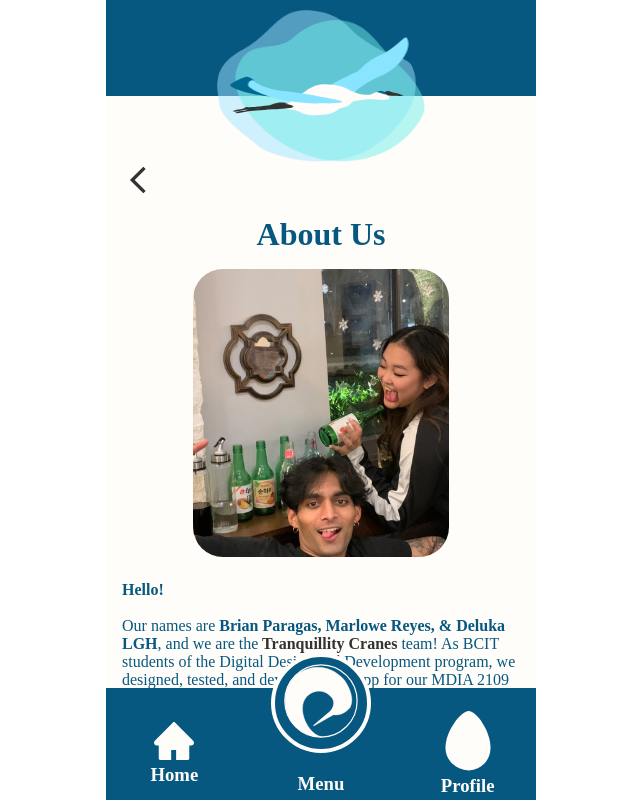
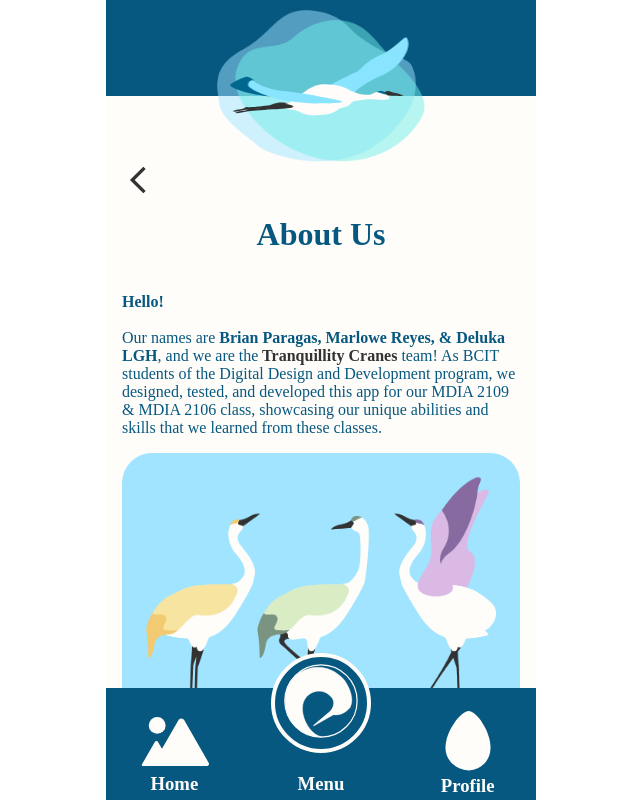
Before and after one commit to marlowereyes/Tranquillity-Cranes, a Next.js app: page /us in a window 1280 px wide. Shown: the top 800 px of the page, without its empty margins (319-959 px from the left). Built offline with nearby package versions, Linux system fonts and the light colour scheme.

Commit message:
changing icons and images

```diff
--- /dev/null
+++ b/components/Icons/Home.js
@@ -0,0 +1,17 @@
+
+export default(props) => (
+    <svg
+      width={70}
+      height={55}
+      viewBox="0 0 50 35"
+      fill="none"
+      xmlns="http://www.w3.org/2000/svg"
+      {...props}
+    >
+      <path
+        d="M49.8322 32.9383L49.8458 32.9303L32.3531 2.34847L32.3458 2.35271C31.9606 1.555 31.1566 1 30.218 1C29.761 1.00054 29.3139 1.13437 28.9305 1.38539C28.5472 1.6364 28.2438 1.9939 28.057 2.41485L16.4157 22.7666L13.5655 17.7838L13.5618 17.786C13.4601 17.5726 13.3009 17.3924 13.1024 17.2662C12.9039 17.1399 12.6742 17.0727 12.4395 17.0722C11.9323 17.0722 11.4972 17.3791 11.3009 17.8168L2.99181 32.3445H2.95445V32.4093L2.14996 33.8156C2.05304 33.9422 2.00032 34.0976 2 34.2575C2 34.6633 2.32569 34.992 2.72715 34.992C2.80713 34.992 2.88237 34.9761 2.95445 34.9517V35H48.7304V34.9734C49.0754 34.9467 49.3977 34.7896 49.6331 34.5336C49.8684 34.2775 49.9994 33.9413 50 33.5921C49.9988 33.3634 49.9411 33.1387 49.8322 32.9383Z"
+        fill="#FFFDFA"
+      />
+      <circle cx={13} cy={6} r={6} fill="#FFFDFA" />
+    </svg>
+  );
--- /dev/null
+++ b/components/Icons/Relax.js
@@ -0,0 +1,22 @@
+export default(props) => (
+    <svg
+      width={35}
+      height={35}
+      viewBox="0 0 30 30"
+      fill="none"
+      xmlns="http://www.w3.org/2000/svg"
+      {...props}
+    >
+      <g clipPath="url(#clip0_1212_850)">
+        <path
+          d="M15.8783 12.6318L0.426364 27.6019C-0.142121 28.1529 -0.142121 29.0438 0.426364 29.589C0.994849 30.1341 1.9141 30.1399 2.47654 29.589L7.00023 25.2046C7.44776 25.4742 7.92553 25.6852 8.43958 25.82C11.149 26.5351 15.3642 26.6348 19.4767 23.9913C20.2145 23.5165 19.8274 22.5025 18.9445 22.5025H17.9708C17.6623 22.5025 17.4144 22.2621 17.4144 21.9632C17.4144 21.7229 17.5777 21.5177 17.8075 21.4474L23.7161 19.73C23.9217 19.6714 24.1032 19.5483 24.2241 19.3724C24.4902 18.9973 24.7442 18.6163 24.9861 18.2236C25.3611 17.6199 24.8954 16.8755 24.1697 16.8755H21.8353C21.5268 16.8755 21.2789 16.6351 21.2789 16.3362C21.2789 16.0959 21.4422 15.8907 21.672 15.8204L26.5646 14.3961C26.8428 14.314 27.0726 14.1147 27.1814 13.8509C28.9413 9.54863 29.7457 5.04117 29.9936 2.15147C30.042 1.57118 29.8122 1.00262 29.3889 0.592317C28.9655 0.182015 28.3789 -0.0407203 27.7802 0.00617136C22.7122 0.404751 12.8544 2.36834 7.34495 7.70813C2.50073 12.4032 2.46444 17.7136 3.34741 20.8847C3.47441 21.3477 4.07314 21.4474 4.4239 21.1074L14.3724 11.4712C14.7473 11.1078 15.3642 11.1078 15.7392 11.4712C16.0658 11.7877 16.1081 12.2683 15.8722 12.6318H15.8783Z"
+          fill="#FFFDFA"
+        />
+      </g>
+      <defs>
+        <clipPath>
+          <rect width={30} height={30} fill="white" />
+        </clipPath>
+      </defs>
+    </svg>
+  );
--- a/components/NavBar/index.js
+++ b/components/NavBar/index.js
@@ -3,13 +3,14 @@ import { useState } from 'react';
 import styles from './NavBar.module.css'
 import RadialMenu from '../RadialMenu';
 import Egg from '../Icons/Egg';
+import Home from '../Icons/Home';
 
 export default function NavBar(){
     return(
         <>
             <div className={styles.outerContainer}>
                 <div className={styles.innerContainer}>
-                <Link className={styles.link} href="/home"><button><img src='../images/Home.svg' width='40px'></img></button></Link>
+                <Link className={styles.link} href="/home"><button><Home /></button></Link>
                 <h3>Home</h3>
                 </div>
                 <div className={styles.innerContainer}>
--- a/components/RadialMenu/index.js
+++ b/components/RadialMenu/index.js
@@ -2,6 +2,8 @@ import { useState, useEffect } from 'react';
 import styles from './RadialMenu.module.css';
 import Link from 'next/link';
 import Image from 'next/image';
+import Relax from '../Icons/Relax';
+import Calendar from '../Icons/Calendar';
 
 export default function RadialMenu() {
   const [showSubButtons, setShowSubButtons] = useState(false);
@@ -21,8 +23,8 @@ export default function RadialMenu() {
       {showSubButtons && (
         <div className={styles.subButtons}>
           <Link className={styles.link} href="/liveSupport"><button className={styles.subBtn}><Image src='../images/Chat.svg' width={30} height={30}/></button></Link>
-          <Link className={styles.link} href="/relax"><button className={styles.subBtn}><img src='../images/Sleep.svg'></img></button></Link>
-          <Link className={styles.link} href="/activities"><button className={styles.subBtn}><img src='../images/Activities.svg'></img></button></Link>
+          <Link className={styles.link} href="/relax"><button className={styles.subBtn}><Relax /></button></Link>
+          <Link className={styles.link} href="/activities"><button className={styles.subBtn}><Calendar /></button></Link>
         </div>
       )}
     </div>
--- a/pages/logIn.js
+++ b/pages/logIn.js
@@ -19,7 +19,6 @@ export default function LogIn() {
 
   const handleSubmit = (e) => {
     e.preventDefault();
-    // Check if both name and image are selected before redirecting
     if (name && selectedImage) {
       router.push({
         pathname: '/homeDisplay',
--- a/pages/us.js
+++ b/pages/us.js
@@ -15,7 +15,6 @@ export default function aboutUs() {
                     <Link href="/profile"><Arrow className={styles.flip} /></Link>
                     </div>
                     <h1>About Us</h1>
-                    <Image src="/images/fornow.jpg" width={256} height={288} className={styles.usImg}/>
                     <p>
                         <span className={styles.bold}>Hello!</span>
                         <br/>
@@ -24,8 +23,7 @@ export default function aboutUs() {
                             <span className={styles.bold}> Brian Paragas, Marlowe Reyes, & Deluka LGH</span>, and we are the
                             <span className={styles.colorChange}> Tranquillity Cranes</span> team!
                             As BCIT students of the Digital Design and Development program, we designed, tested, and developed this app for our MDIA 2109 & MDIA 2106 class, showcasing our unique abilities and skills that we learned from these classes.
-                        <br/>
-                        <br/>
+                        <Image src="/images/brimarluk.png" width={350} height={250} className={styles.usImg}/>
                         Tranquility Cranes is an app and companion designed towards those who need a helping hand to get through life’s chaos.
                         We wanted to create an app that would help people through stress, anxiety and other mental health related issues.
                         Many individuals experience stress, anxiety, and other mental health challenges, often without easy access to professional help. Our app has the potential to bridge this gap by providing users with a convenient platform to access resources, learn coping techniques, and connect with a supportive community. By creating an app dedicated to mental well-being, we're not only offering practical tools for managing mental health but also fostering a culture of openness and understanding around these important issues.
--- a/styles/Us.module.css
+++ b/styles/Us.module.css
@@ -22,11 +22,6 @@
     width: 398px;
 }
 
-.usImg {
-    object-fit: cover;
-    border-radius: 30px;
-}
-
 .bold {
     font-weight: 700;
 }
@@ -46,3 +41,10 @@
 .flip {
     transform: scaleX(-1);
 }
+
+.usImg {
+    background-color: var(--background-color-3);
+    padding: 24px;
+    border-radius: 30px;
+    margin: 16px 0px;
+}
```
Also changed, not shown: components/Icons/Calendar.js (added, +23 -0 lines), styles/LogIn.module.css (+16 -0 lines).
